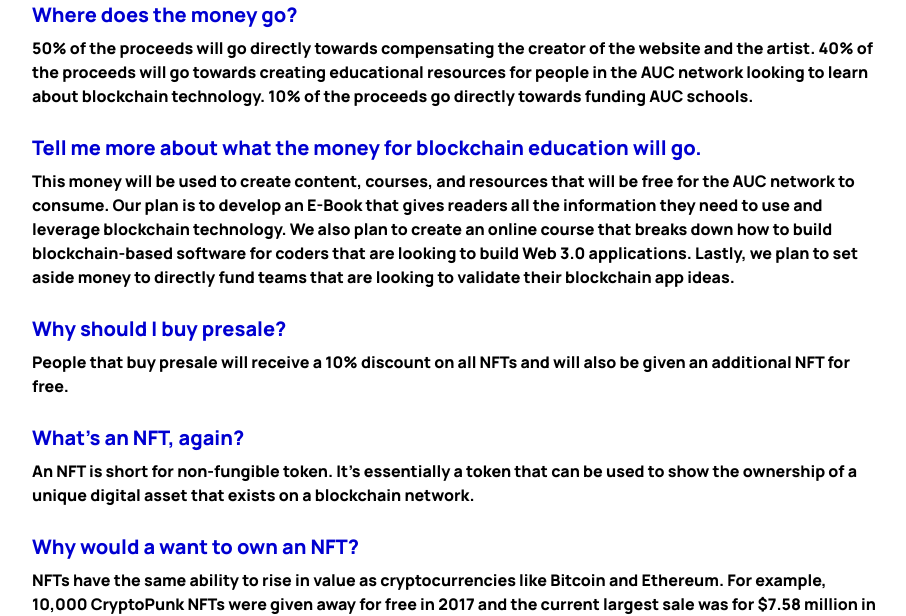
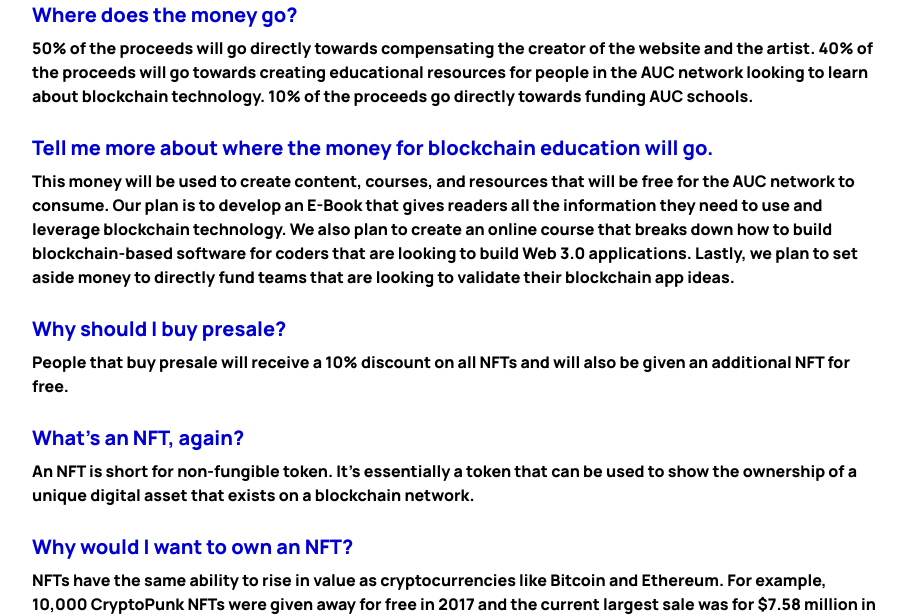
Before and after one commit to g2ransom/promenade, a React (Create React App) app in the folder web/: page /presale in a window 1280 px wide. Shown: the part 1300-1916 px from the top of the page, without its empty margins (186-1092 px from the left). Built offline with nearby package versions, Linux system fonts and the light colour scheme.

Commit message:
correcting more small typos

```diff
--- a/web/src/pages/Presale.tsx
+++ b/web/src/pages/Presale.tsx
@@ -30,7 +30,7 @@
 		response: "50% of the proceeds will go directly towards compensating the creator of the website and the artist. 40% of the proceeds will go towards creating educational resources for people in the AUC network looking to learn about blockchain technology. 10% of the proceeds go directly towards funding AUC schools."
 	},
 	{
-		prompt: "Tell me more about what the money for blockchain education will go.",
+		prompt: "Tell me more about where the money for blockchain education will go.",
 		response: "This money will be used to create content, courses, and resources that will be free for the AUC network to consume. Our plan is to develop an E-Book that gives readers all the information they need to use and leverage blockchain technology. We also plan to create an online course that breaks down how to build blockchain-based software for coders that are looking to build Web 3.0 applications. Lastly, we plan to set aside money to directly fund teams that are looking to validate their blockchain app ideas."
 	},
 	{
@@ -42,7 +42,7 @@
 		response: "An NFT is short for non-fungible token. It's essentially a token that can be used to show the ownership of a unique digital asset that exists on a blockchain network."
 	},
 	{
-		prompt: "Why would a want to own an NFT?",
+		prompt: "Why would I want to own an NFT?",
 		response: "NFTs have the same ability to rise in value as cryptocurrencies like Bitcoin and Ethereum. For example, 10,000 CryptoPunk NFTs were given away for free in 2017 and the current largest sale was for $7.58 million in March, 2021. Beyond the potential financial gain, NFTs can be used to digitally represent the things that you care about (like supporting HBCUs) and bring together NFT owners that often have common interests. This is often done by created exclusive memberships for NFT holders, where owners can connect digitally and physically and are also able to receive additional perks based on their ownership. A good example of this is The Bored Ape Yacht Club."
 	},
 	{
```
